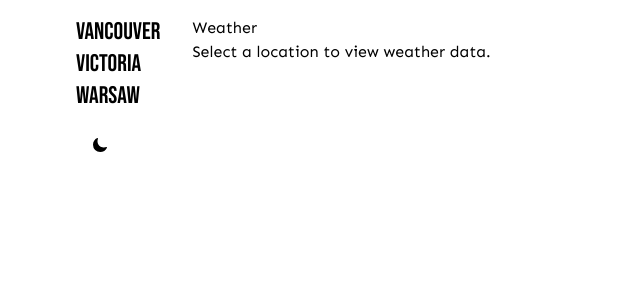
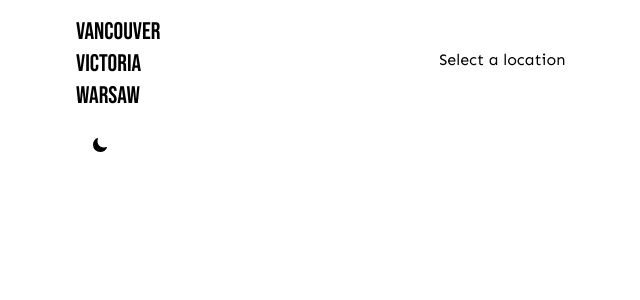
Before and after one commit to fmann/weather-widget, a React (Vite) app: page / in a window 1280 px wide. Shown: the top 300 px of the page, without its empty margins (196-836 px from the left). Built offline with nearby package versions, Linux system fonts and the light colour scheme.

Commit message:
Getting widget to look less crap.

```diff
--- a/src/App.tsx
+++ b/src/App.tsx
@@ -147,8 +147,7 @@ function App() {
               </div>
             ) : (
               <div>
-                <h1>Weather</h1>
-                <h2>Select a location to view weather data.</h2>
+                <h2 className="mt-8 text-center">Select a location</h2>
               </div>
             )}
           </div>
```
